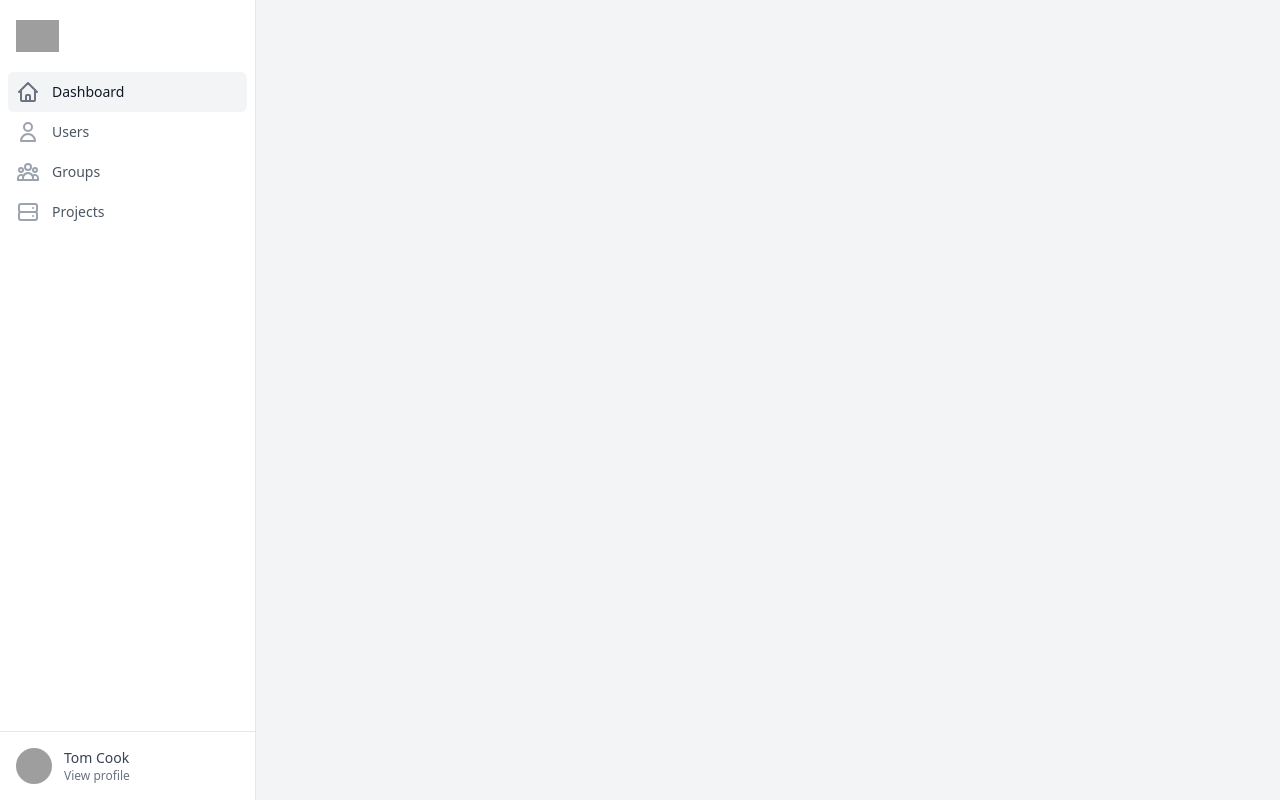
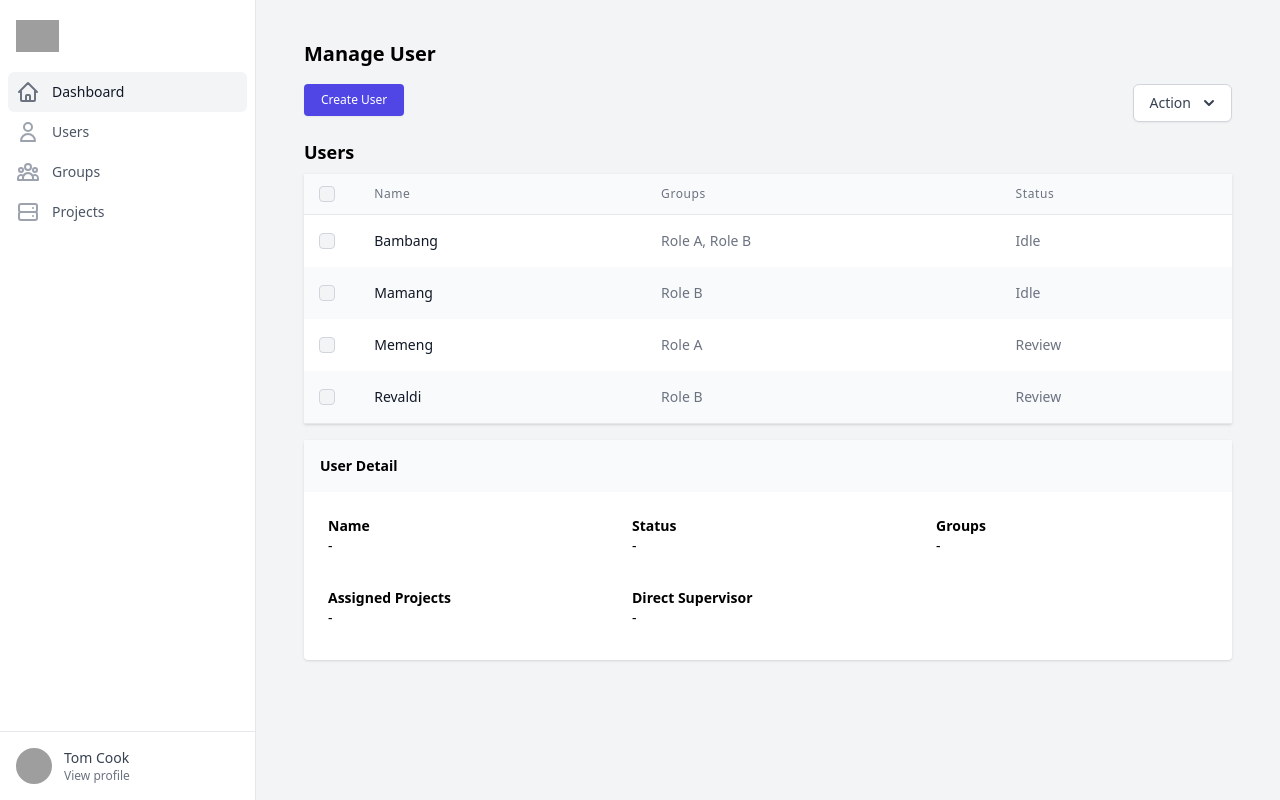
Before and after one commit to SaPH17/disarm, a React (Create React App) app in the folder view/: page /users in a window 1280 px wide. Built offline with nearby package versions, Linux system fonts and the light colour scheme; grey boxes are pictures that could not be loaded.

Commit message:
refactored url

```diff
--- a/view/src/App.tsx
+++ b/view/src/App.tsx
@@ -23,29 +23,27 @@ function App() {
           <Route path="auth">
             <Route path="login" element={<Login />} />
           </Route>
-          <Route path="manage">
-            <Route path="user">
+          <Route path="users">
             <Route index element={<ManageUserIndex />} />
             <Route path="create" element={<ManageUserCreate />} />
           </Route>
 
-            <Route path="group">
+          <Route path="groups">
             <Route index element={<ManageGroupIndex />} />
             <Route path="create" element={<ManageGroupCreate />} />
             <Route path=":id" element={<ManageGroupShow />} />
             <Route path=":id/edit" element={<ManageGroupEdit />} />
           </Route>
 
-            <Route path="checklist">
+          <Route path="checklists">
             <Route index element={<ManageChecklistIndex />} />
             <Route path=":id" element={<ManageChecklistShow />} />
           </Route>
 
-            <Route path="project">
+          <Route path="projects">
             <Route index element={<ManageProjectIndex />} />
             <Route path="create" element={<ManageProjectCreate />} />
             <Route path=":id" element={<ManageProjectShow />} />
-            </Route>
           </Route>
           <Route path="/" element={<Dashboard />} />
         </Routes>
--- a/view/src/components/page/user/create-user-form.tsx
+++ b/view/src/components/page/user/create-user-form.tsx
@@ -127,7 +127,7 @@ export default function CreateUserForm() {
                     onClickFunction={getCurrentGroup}
                   />
                 </div>
-                <Link to="/manage/group/create">
+                <Link to="/group/create">
                   <span className="text-gray-500 hover:text-gray-700 cursor-pointer underline">
                     Create a new group
                   </span>
--- a/view/src/components/structures/authorized-layout.tsx
+++ b/view/src/components/structures/authorized-layout.tsx
@@ -15,9 +15,9 @@ import { NavLink } from 'react-router-dom';
 
 const navigation = [
   { name: 'Dashboard', href: '/', icon: HomeIcon, current: true },
-  { name: 'Users', href: '/manage/user', icon: UserIcon, current: false },
-  { name: 'Groups', href: '/manage/group', icon: UserGroupIcon, current: false },
-  { name: 'Projects', href: '/manage/project', icon: ServerIcon, current: false },
+  { name: 'Users', href: '/users', icon: UserIcon, current: false },
+  { name: 'Groups', href: '/groups', icon: UserGroupIcon, current: false },
+  { name: 'Projects', href: '/projects', icon: ServerIcon, current: false },
 ];
 
 function classNames(...classes: string[]) {
--- a/view/src/pages/manage/checklist/index.tsx
+++ b/view/src/pages/manage/checklist/index.tsx
@@ -91,7 +91,7 @@ export default function ManageChecklistIndex() {
           content={content}
           isClickable={true}
           onClickFunction={(checklist: any) => {
-            navigate(`/manage/checklist/${checklist.id}`);
+            navigate(`/checklist/${checklist.id}`);
           }}
         />
       </div>
--- a/view/src/pages/manage/group/index.tsx
+++ b/view/src/pages/manage/group/index.tsx
@@ -6,6 +6,7 @@ import ActionButton, {
 import { useNavigate } from 'react-router-dom';
 import TableCheckbox from '../../../components/table-checkbox';
 import { useState } from 'react';
+import { Link } from 'react-router-dom';
 
 const title = ['name', 'description'];
 
@@ -68,6 +69,7 @@ const contentTitle = [
 export default function ManageGroupIndex() {
   const [selectedGroup, setSelectedGroup] = useState<any[]>([
     {
+      id: -1,
       name: '-',
       description: '-',
       permissions: '-',
@@ -96,7 +98,7 @@ export default function ManageGroupIndex() {
             setSelectedGroup(selectedGroup.filter((item) => item !== group));
           }}
           onClickFunction={(group: any) => {
-            navigate(`/manage/group/${group.id}`);
+            navigate(`/group/${group.id}`);
           }}
         />
       </div>
@@ -105,7 +107,11 @@ export default function ManageGroupIndex() {
         title={'Group Detail'}
         contentTitle={contentTitle}
         content={selectedGroup[selectedGroup.length - 1]}
-      />
+      >
+        <Link to="/">
+          <PrimaryButton content="Edit" />
+        </Link>
+      </SelectedDetail>
     </>
   );
 }
--- a/view/src/pages/manage/project/index.tsx
+++ b/view/src/pages/manage/project/index.tsx
@@ -69,13 +69,13 @@ export default function ManageProjectIndex() {
   const navigate = useNavigate();
 
   function handleRedirectToProjectDetail(project: any) {
-    navigate('/manage/project/' + project.id);
+    navigate('/project/' + project.id);
   }
   return (
     <>
       <div className="text-xl font-semibold">Manage Project</div>
       <div className="flex flex-row justify-between gap-2 sm:gap-4">
-        <NavLink to={'/manage/project/create'}>
+        <NavLink to={'/project/create'}>
           <PrimaryButton content="Create Project" />
         </NavLink>
         <ActionButton items={items} />
--- a/view/src/pages/manage/user/index.tsx
+++ b/view/src/pages/manage/user/index.tsx
@@ -1,39 +1,74 @@
-import Table from '../../../components/table';
 import SelectedDetail from '../../../components/selected-detail';
 import PrimaryButton from '../../../components/primary-button';
 import ActionButton, {
   ActionButtonItem,
 } from '../../../components/action-button';
-import { Link } from 'react-router-dom';
+import { Link, useNavigate } from 'react-router-dom';
+import TableCheckbox from '../../../components/table-checkbox';
+import { useState } from 'react';
 
 const content = [
   {
+    id: 1,
     name: 'Bambang',
     groups: 'Role A, Role B',
     status: 'Idle',
+    assignedProjects: '-',
+    directSupervisor: 'Memeng',
   },
   {
+    id: 2,
     name: 'Mamang',
     groups: 'Role B',
     status: 'Idle',
+    assignedProjects: '-',
+    directSupervisor: 'Memeng',
   },
   {
+    id: 3,
     name: 'Memeng',
     groups: 'Role A',
     status: 'Review',
+    assignedProjects: '-',
+    directSupervisor: '-',
   },
   {
+    id: 4,
     name: 'Revaldi',
     groups: 'Role B',
     status: 'Review',
+    assignedProjects: '-',
+    directSupervisor: 'Memeng',
   },
 ];
 
+const title = ['name', 'groups', 'status'];
+
+const contentTitle = [
+  'name',
+  'status',
+  'groups',
+  'assignedProjects',
+  'directSupervisor',
+];
+
+export default function ManageUserIndex() {
+  const [selectedUser, setSelectedUser] = useState<any[]>([
+    {
+      id: -1,
+      name: '-',
+      status: '-',
+      groups: '-',
+      assignedProjects: '-',
+      directSupervisor: '-',
+    },
+  ]);
+  const navigate = useNavigate();
   const items: ActionButtonItem[] = [
     {
       id: '1',
       name: 'Edit User',
-    url: '/',
+      url: `/`,
     },
     {
       id: '2',
@@ -57,29 +92,11 @@ const items: ActionButtonItem[] = [
     },
   ];
 
-const title = ['name', 'groups', 'status'];
-
-const contentTitle = [
-  'name',
-  'status',
-  'groups',
-  'assignedProjects',
-  'directSupervisor',
-];
-const contentData = {
-  name: 'Bambang',
-  status: 'Idle',
-  groups: 'Role A, Role B',
-  assignedProjects: 'Project A, Project B',
-  directSupervisor: 'Mamang',
-};
-
-export default function ManageUserIndex() {
   return (
     <>
       <div className="text-xl font-semibold">Manage User</div>
       <div className="flex flex-row gap-2 sm:gap-4 justify-between">
-        <Link to="/manage/user/create">
+        <Link to="/users/create">
           <PrimaryButton content="Create User" />
         </Link>
 
@@ -88,14 +105,39 @@ export default function ManageUserIndex() {
 
       <div className="flex flex-col gap-1 sm:gap-2">
         <div className="text-lg font-semibold">Users</div>
-        <Table title={title} content={content} />
+        <TableCheckbox
+          title={title}
+          content={content}
+          onCheckedFunction={(user: any) => {
+            setSelectedUser([...selectedUser, user]);
+          }}
+          onUncheckedFunction={(user: any) => {
+            setSelectedUser(selectedUser.filter((item) => item !== user));
+          }}
+          onClickFunction={(user: any) => {
+            navigate(`/users/${user.id}`);
+          }}
+        />
       </div>
 
       <SelectedDetail
         title={'User Detail'}
         contentTitle={contentTitle}
-        content={contentData}
-      />
+        content={selectedUser[selectedUser.length - 1]}
+      >
+        <div className="flex items-center gap-4">
+          <div>
+            <Link to="/" className={'underline'}>
+              View All Report
+            </Link>
+          </div>
+          <div>
+            <Link to="/">
+              <PrimaryButton content="Edit" />
+            </Link>
+          </div>
+        </div>
+      </SelectedDetail>
     </>
   );
 }
```
Lines whose indentation alone changed are shown as unchanged.
